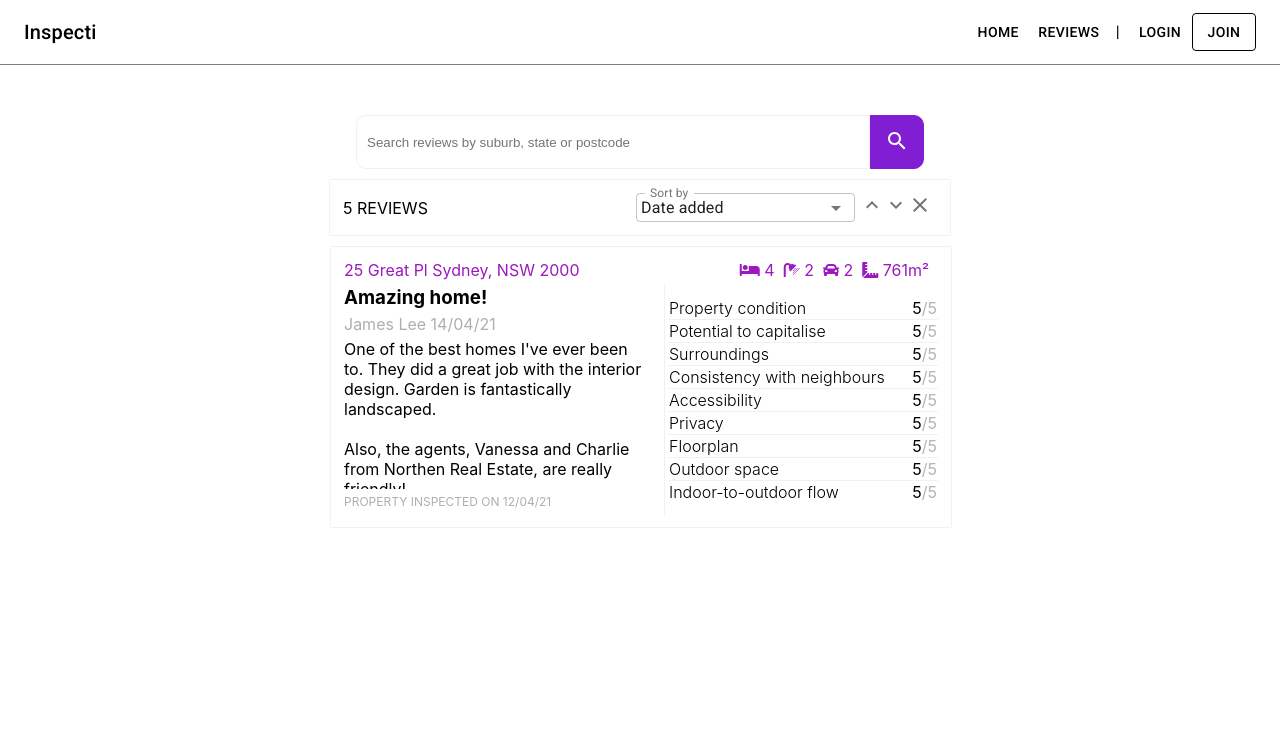
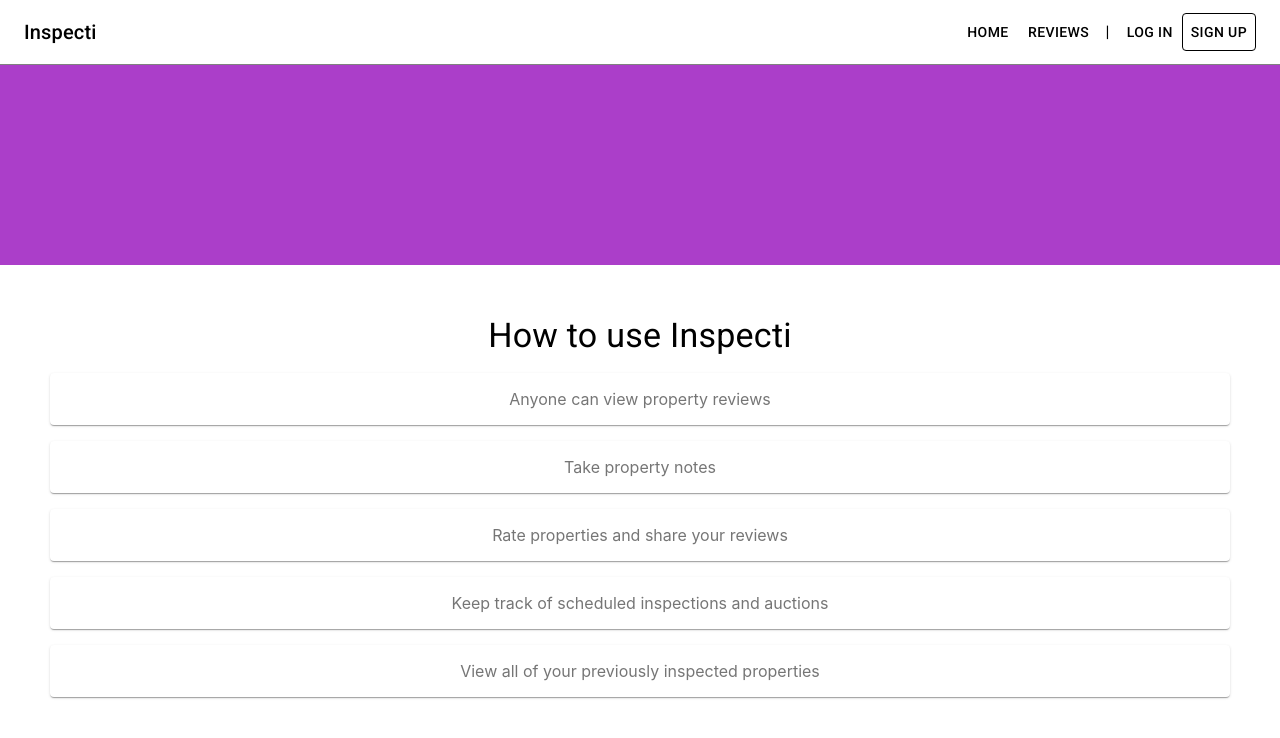
Before and after one commit to jkaho/inspecti, a React (Create React App) app in the folder client/: page / in a window 1280 px wide. Shown: the top 738 px of the page. Built offline with nearby package versions, Linux system fonts and the light colour scheme.

Commit message:
Set up page navigation via react-router-dom

```diff
--- a/client/src/App.js
+++ b/client/src/App.js
@@ -1,19 +1,32 @@
-// import Home from "./pages/Home";
-// import Login from "./pages/Login";
-// import Signup from "./pages/Signup";
-// import Profile from "./pages/Profile";
-// import Notes from "./pages/Notes";
+import Home from "./pages/Home";
+import Login from "./pages/Login";
+import Signup from "./pages/Signup";
 import Reviews from "./pages/Reviews";
-import NavBar from "./components/NavBar";
-// import Footer from "./components/Footer";
+import Profile from "./pages/Profile";
+import Notes from "./pages/Notes";
+import MonthlySchedule from "./pages/MonthlySchedule";
+import DailySchedule from "./pages/DailySchedule";
+import InspectedProperties from "./pages/InspectedProperties";
+import { BrowserRouter as Router, Route, Switch } from "react-router-dom";
+
 
 function App() {
   return (
-    <div className="App">
-      <NavBar />
-      <Reviews />
-      {/* <Footer /> */}
-    </div>
+    <Router>
+      <div className="App">
+        <Switch>
+          <Route exact path="/" component={Home} />
+          <Route exact path="/login" component={Login} />
+          <Route exact path="/signup" component={Signup} />
+          <Route exact path="/reviews" component={Reviews} />
+          <Route exact path="/profile" component={Profile} />
+          <Route exact path="/notes" component={Notes} />
+          <Route exact path="/monthly" component={MonthlySchedule} />
+          <Route exact path="/daily" component={DailySchedule} />
+          <Route exact path="/inspected" component={InspectedProperties} />
+        </Switch>
+      </div>
+    </Router>
   );
 }
 
--- a/client/src/components/NavBar/index.js
+++ b/client/src/components/NavBar/index.js
@@ -1,10 +1,12 @@
 import React from 'react';
+import { Link } from "react-router-dom";
 import { makeStyles } from '@material-ui/core/styles';
 import AppBar from '@material-ui/core/AppBar';
 import Toolbar from '@material-ui/core/Toolbar';
 import Typography from '@material-ui/core/Typography';
 import Button from '@material-ui/core/Button';
 // import IconButton from '@material-ui/core/IconButton';
+import "./style.css";
 
 const useStyles = makeStyles((theme) => ({
   root: {
@@ -47,18 +49,78 @@ export default function ButtonAppBar() {
 
   return (
     <div className={classes.root}>
-      <AppBar position="static" className={classes.appBar} elevation={0}>
-        <Toolbar>
-          <Typography variant="h6" className={classes.title}>
+      <AppBar
+        position="static"
+        className={
+          window.location.href === "http://localhost:3000/" ?
+          classes.appBarHome :
+          classes.appBar
+        }
+        elevation={0}
+      >
+        <Toolbar
+          className={
+            window.location.href === "http://localhost:3000/" ?
+            "nav-toolbar-home" :
+            "nav-toolbar"
+          }
+        >
+          <Typography
+            variant="h6"
+            className={
+              window.location.href === "http://localhost:3000/" ?
+              classes.titleHome :
+              classes.title
+            }
+          >
             Inspecti
           </Typography>
-          <Button className={classes.colorBlack}>Home</Button>
-          <Button className={classes.colorBlack}>Reviews</Button>
-          <Typography variant="body1" className={classes.colorBlack}>
+          <Button
+            className={
+              window.location.href === "http://localhost:3000/" ?
+              classes.colorWhite :
+              classes.colorBlack
+            }
+          >
+            <Link to="/">Home</Link>
+          </Button>
+          <Button
+            className={
+              window.location.href === "http://localhost:3000/" ?
+              classes.colorWhite :
+              classes.colorBlack
+            }
+          >
+            <Link to="/reviews">Reviews</Link>
+          </Button>
+          <Typography
+            variant="body1"
+            className={
+              window.location.href === "http://localhost:3000/" ?
+              classes.colorWhite :
+              classes.colorBlack
+            }
+          >
             &nbsp;&nbsp;|&nbsp;&nbsp;
           </Typography>
-          <Button className={classes.colorBlack}>Login</Button>
-          <Button className={classes.joinBtn}>Join</Button>
+          <Button
+            className={
+              window.location.href === "http://localhost:3000/" ?
+              classes.colorWhite :
+              classes.colorBlack
+            }
+          >
+            <Link to="/login">Log in</Link>
+          </Button>
+          <Button
+            className={
+              window.location.href === "http://localhost:3000/" ?
+              classes.joinBtnHome :
+              classes.joinBtn
+            }
+          >
+            <Link to="/signup">Sign up</Link>
+          </Button>
         </Toolbar>
       </AppBar>
     </div>
--- a/client/src/components/NavBar/style.css
+++ b/client/src/components/NavBar/style.css
@@ -0,0 +1,9 @@
+.nav-toolbar-home a {
+  color: white;
+  text-decoration: none;
+}
+
+.nav-toolbar a {
+  color: black;
+  text-decoration: none;
+}
--- a/client/src/components/SideMenu/index.js
+++ b/client/src/components/SideMenu/index.js
@@ -1,4 +1,5 @@
 import React from 'react';
+import { Link } from "react-router-dom";
 import { makeStyles, useTheme } from '@material-ui/core/styles';
 import Drawer from '@material-ui/core/Drawer';
 import AppBar from '@material-ui/core/AppBar';
@@ -24,6 +25,7 @@ import ClickAwayListener from '@material-ui/core/ClickAwayListener';
 import Grow from '@material-ui/core/Grow';
 import Paper from '@material-ui/core/Paper';
 import Popper from '@material-ui/core/Popper';
+import "./style.css";
 
 const drawerWidth = 240;
 
@@ -85,31 +87,39 @@ export default function SideMenu(props) {
     <div>
     <Toolbar />
     <div className={classes.drawerContainer}>
-      <List>
+      <List className="link-list">
+        <Link to="/profile">
           <ListItem button>
             <ListItemIcon>
               <InsertChartOutlinedIcon />
             </ListItemIcon>
               <ListItemText primary="Profile & Stats" />
           </ListItem>
+        </Link>
+        <Link to="/notes">
           <ListItem button>
             <ListItemIcon>
               <DescriptionOutlinedIcon />
             </ListItemIcon>
             <ListItemText primary="Notes & Reviews" />
           </ListItem>
+        </Link>
+        <Link to="/monthly">
           <ListItem button>
             <ListItemIcon>
               <EventIcon />
             </ListItemIcon>
             <ListItemText primary="Inspection Schedule" />
           </ListItem>
+        </Link>
+        <Link to="/inspected">
           <ListItem button>
             <ListItemIcon>
               <TableChartOutlinedIcon />
             </ListItemIcon>
             <ListItemText primary="Inspected Properties" />
           </ListItem>
+        </Link>
       </List>
     </div>
     </div>
@@ -191,7 +201,7 @@ export default function SideMenu(props) {
     <div className={classes.root}>
       <CssBaseline />
       <AppBar position="fixed" className={classes.appBar} elevation={0}>
-        <Toolbar>
+        <Toolbar className="link-list">
           <IconButton
             color="inherit"
             aria-label="open drawer"
@@ -204,8 +214,12 @@ export default function SideMenu(props) {
           <Typography variant="h6" noWrap className={classes.title}>
             Inspecti
           </Typography>
-          <Button className={classes.colorBlack}>Home</Button>
-          <Button className={classes.colorBlack}>Reviews</Button>
+          <Button className={classes.colorBlack}>
+            <Link to="/">Home</Link>
+          </Button>
+          <Button className={classes.colorBlack}>
+            <Link to="/reviews">Reviews</Link>
+          </Button>
           <Typography variant="body1" className={classes.colorBlack}>
             &nbsp;&nbsp;|&nbsp;&nbsp;
           </Typography>
--- /dev/null
+++ b/client/src/components/SideMenu/style.css
@@ -0,0 +1,4 @@
+.link-list a {
+  color: black;
+  text-decoration: none;
+}
--- a/client/src/pages/Home/index.js
+++ b/client/src/pages/Home/index.js
@@ -1,4 +1,5 @@
 import React from "react";
+import NavBar from "../../components/NavBar";
 import { makeStyles } from "@material-ui/core/styles";
 import Paper from "@material-ui/core/Paper";
 import Grid from "@material-ui/core/Grid";
@@ -25,6 +26,7 @@ export default function CenteredGrid() {
 
   return (
     <div className={classes.root}>
+      <NavBar />
       <Grid item xs={12}>
         <div className="bg"></div>
       </Grid>
--- a/client/src/pages/Reviews/index.js
+++ b/client/src/pages/Reviews/index.js
@@ -1,4 +1,5 @@
 import React from "react";
+import NavBar from "../../components/NavBar";
 import ReviewCard from "../../components/ReviewCard";
 import SearchIcon from "@material-ui/icons/Search";
 import TextField from '@material-ui/core/TextField';
@@ -30,6 +31,7 @@ export default function Reviews() {
 
   return (
     <div>
+      <NavBar />
       <div className="review-search-div">
         <div className="review-search-box">
           <input type="text" placeholder="Search reviews by suburb, state or postcode" />
```
Lines whose indentation alone changed are shown as unchanged.
